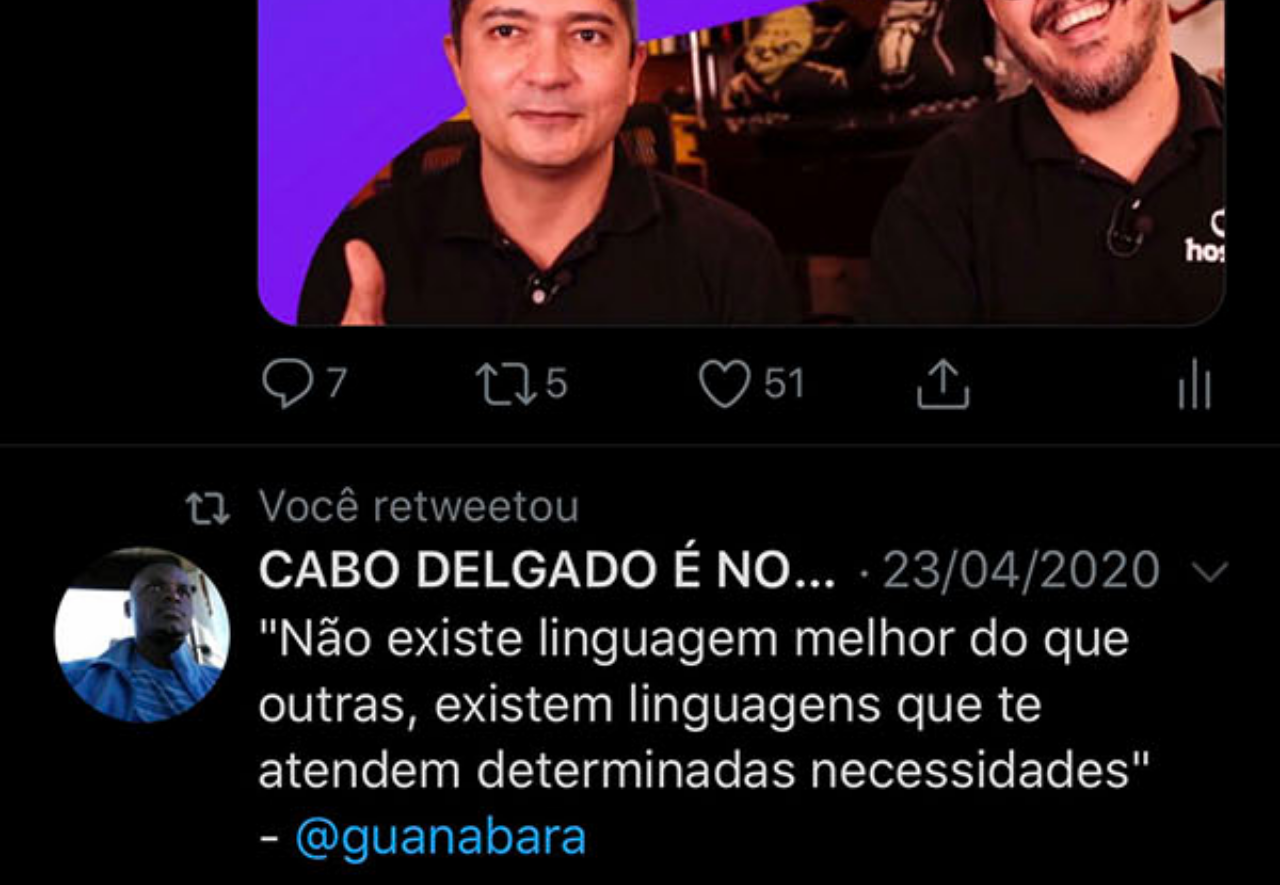
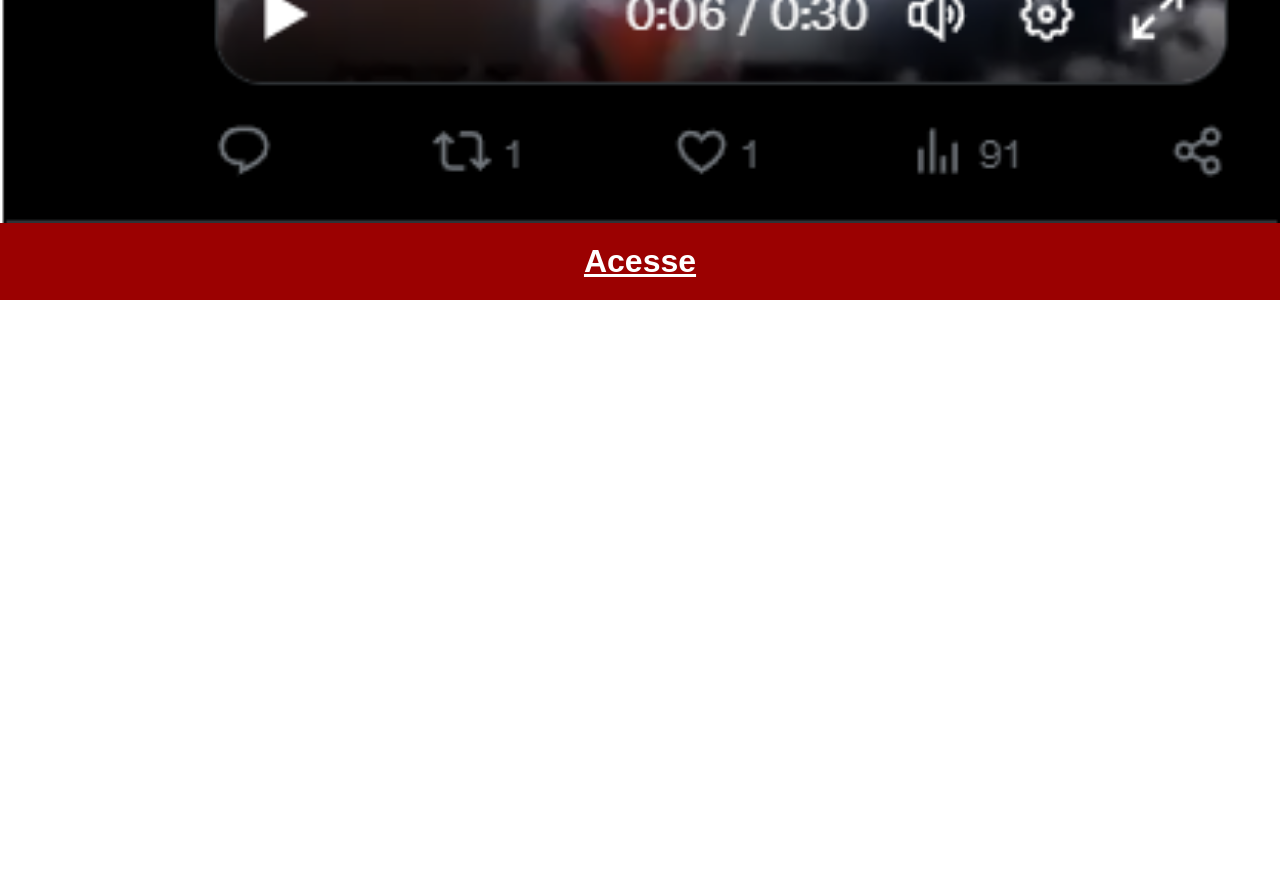
Before and after one commit to araujocg/projeto-araujocg, a plain HTML site: page pag/twitter.html in a window 1280 px wide. Shown: the part 5935-6820 px from the top of the page. After the commit the page ends 6235 px from the top, so only its background shows below. Drawn offline with Linux system fonts and the light colour scheme.

Commit message:
1.2 07/08/23

```diff
--- a/css/style-telas.css
+++ b/css/style-telas.css
@@ -12,6 +12,7 @@ img{
 a{
     display:block;
     padding:20px;
+    margin-top:-4px;
     text-align:center;
     font-family:Arial, Helvetica, sans-serif;
     font-size:2em;
--- a/pag/twitter.html
+++ b/pag/twitter.html
@@ -7,7 +7,7 @@
     <link rel="stylesheet" href="../css/style-telas.css">
 </head>
 <body>
-    <img src="../imagens/tela-twitter.jpg" alt="imagem-twitter">
-    <a href="https://twitter.com/arauj__">Acesse</a>
+    <img src="../imagens/tela-twitter.png" alt="imagem-twitter">
+    <a href="https://twitter.com/arauj__" target="_black">Acesse</a>
 </body>
 </html>
```
Also changed, not shown: pag/github.html (+1 -1 lines), pag/instagram.html (+1 -1 lines), imagens/tela-twitter.png (added).
